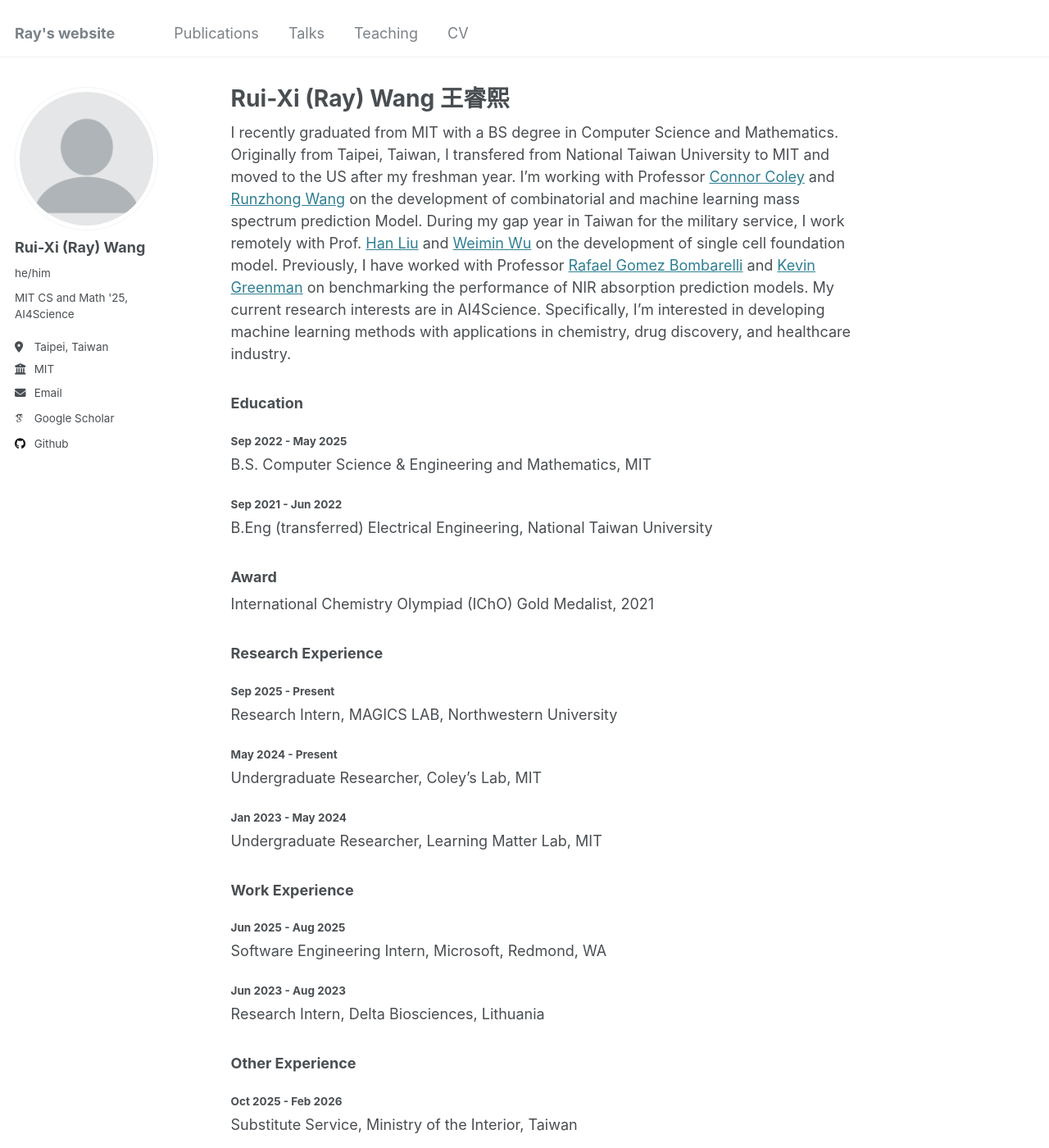
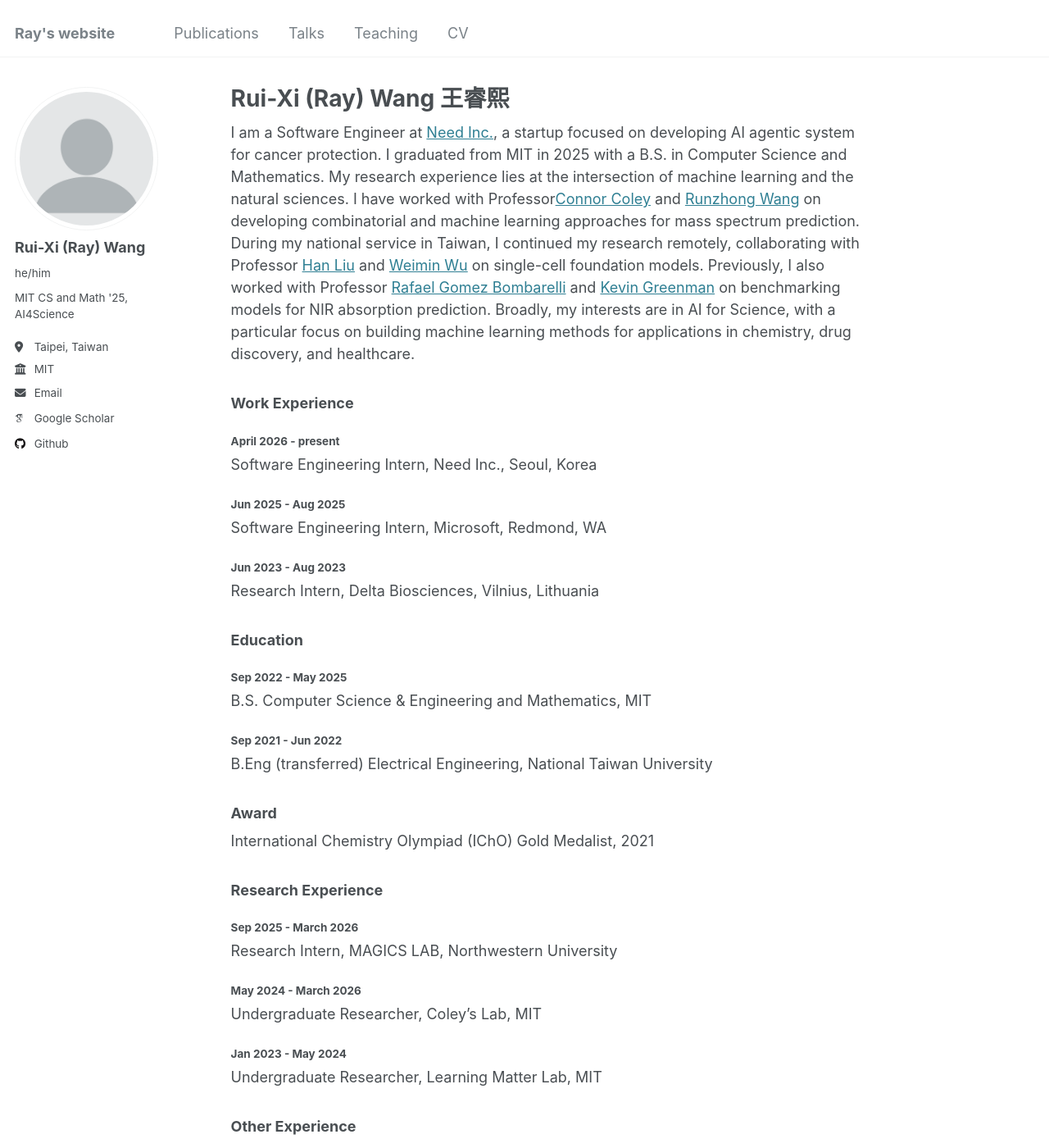
Before and after one commit to RuiXiWangTW/RuiXiWangTW.github.io, a Jekyll site: the page built from _pages/about.md, in a window 1280 px wide and 1400 px high. Shown: the whole window at 82% size. Built offline with Jekyll 4.4.1, drawn with Linux system fonts in a browser that asks for light colours; some web fonts are replaced.

Commit message:
add job updates

```diff
--- a/_pages/about.md
+++ b/_pages/about.md
@@ -6,10 +6,16 @@ redirect_from:
   - /about/
   - /about.html
 ---
+I am a Software Engineer at [Need Inc.](https://www.need.ai), a startup focused on developing AI agentic system for cancer protection. I graduated from MIT in 2025 with a B.S. in Computer Science and Mathematics. My research experience lies at the intersection of machine learning and the natural sciences. I have worked with Professor[Connor Coley](https://coley.mit.edu/) and [Runzhong Wang](https://runzhong.wang/) on developing combinatorial and machine learning approaches for mass spectrum prediction. During my national service in Taiwan, I continued my research remotely, collaborating with Professor [Han Liu](https://www.mccormick.northwestern.edu/research-faculty/directory/profiles/liu-han.html) and [Weimin Wu](https://weiminwu.academicwebsite.com/) on single-cell foundation models. Previously, I also worked with Professor [Rafael Gomez Bombarelli](https://gomezbombarelli.mit.edu/) and [Kevin Greenman](https://www.kevinpgreenman.com/) on benchmarking models for NIR absorption prediction. Broadly, my interests are in AI for Science, with a particular focus on building machine learning methods for applications in chemistry, drug discovery, and healthcare.
+### Work Experience
+#### April 2026 - present
+Software Engineering Intern, Need Inc., Seoul, Korea
 
-I recently graduated from MIT with a BS degree in Computer Science and Mathematics. Originally from Taipei, Taiwan, I transfered from National Taiwan
-University to MIT and moved to the US after my freshman year. I'm working with Professor [Connor Coley](https://coley.mit.edu/)
-and [Runzhong Wang](https://runzhong.wang/) on the development of combinatorial and machine learning mass spectrum prediction Model. During my gap year in Taiwan for the military service, I work remotely with Prof. [Han Liu](https://www.mccormick.northwestern.edu/research-faculty/directory/profiles/liu-han.html) and [Weimin Wu](https://weiminwu.academicwebsite.com/) on the development of single cell foundation model. Previously, I have worked with Professor [Rafael Gomez Bombarelli](https://gomezbombarelli.mit.edu/) and [Kevin Greenman](https://www.kevinpgreenman.com/) on benchmarking the performance of NIR absorption prediction models. My current research interests are in AI4Science. Specifically, I'm interested in developing machine learning methods with applications in chemistry, drug discovery, and healthcare industry.
+#### Jun 2025 - Aug 2025
+Software Engineering Intern, Microsoft, Redmond, WA
+
+#### Jun 2023 - Aug 2023
+Research Intern, Delta Biosciences, Vilnius, Lithuania
 
 ### Education
 #### Sep 2022 - May 2025
@@ -22,22 +28,15 @@ B.Eng (transferred) Electrical Engineering, National Taiwan University
 International Chemistry Olympiad (IChO) Gold Medalist, 2021
 
 ### Research Experience
-#### Sep 2025 - Present
+#### Sep 2025 - March 2026
 Research Intern, MAGICS LAB, Northwestern University
 
-#### May 2024 - Present
+#### May 2024 - March 2026
 Undergraduate Researcher, Coley's Lab, MIT
 
 #### Jan 2023 - May 2024
 Undergraduate Researcher, Learning Matter Lab, MIT
 
-### Work Experience
-#### Jun 2025 - Aug 2025
-Software Engineering Intern, Microsoft, Redmond, WA
-
-#### Jun 2023 - Aug 2023
-Research Intern, Delta Biosciences, Lithuania
-
 ### Other Experience
 #### Oct 2025 - Feb 2026
 Substitute Service, Ministry of the Interior, Taiwan
```
Also changed, not shown: 1 other file.
